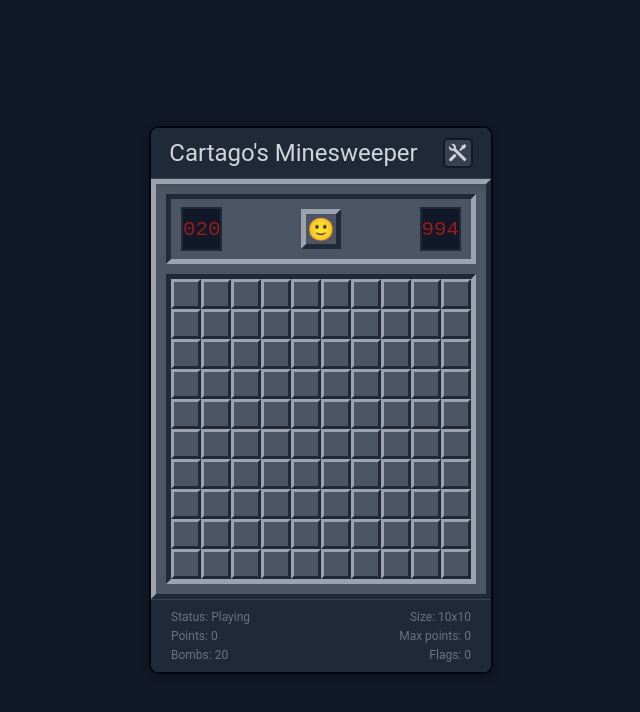
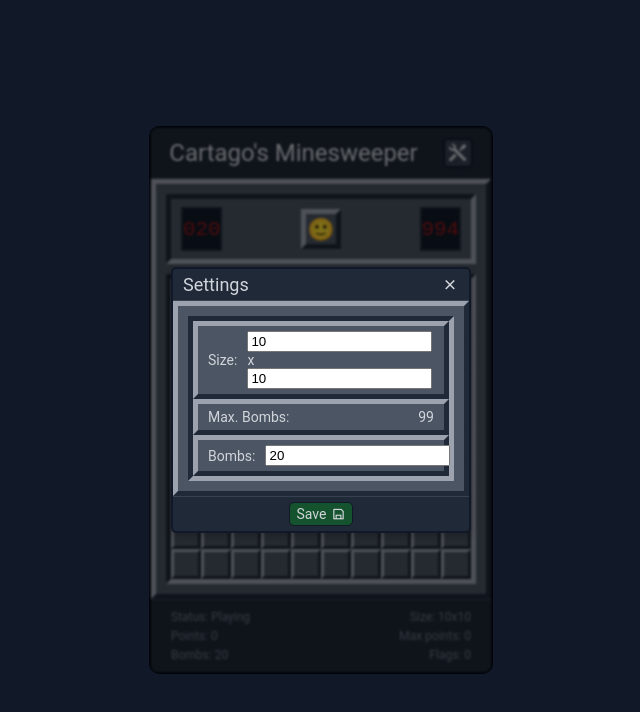
Before and after one commit to CartagoGit/minesweeper, an Angular app: page / in a window 1280 px wide. Shown: the top 712 px of the page, without its empty margins (319-959 px from the left). Built offline with nearby package versions, Linux system fonts and the light colour scheme.

Commit message:
Estilamos el modal de settings

```diff
--- a/src/app/components/modal-settings/modal-settings.component.html
+++ b/src/app/components/modal-settings/modal-settings.component.html
@@ -2,10 +2,33 @@
 <main class="modal">
   <section class="modal__header">
     <span class="title">Settings</span>
-    <span class="close" (click)="stateSvc.showModal.set(false)"><i class="ri-close-fill"></i></span>
+    <span class="close" (click)="stateSvc.showModal.set(false)"
+      ><i class="ri-close-fill"></i
+    ></span>
   </section>
   <section class="modal__body">
-    <div class="content"></div>
+    <div class="content">
+      <article class="field size">
+        <span class="label">Size:</span>
+        <span class="value">
+          <input type="number" [value]="stateSvc.sizeTable().rows" />
+          <span class="inter-inputs">x</span>
+          <input type="number" [value]="stateSvc.sizeTable().cols" />
+        </span>
+      </article>
+      <article class="field max-bombs">
+        <span class="label"> Max. Bombs: </span>
+        <span class="value">
+          {{ stateSvc.maxBombs() }}
+        </span>
+      </article>
+      <article class="field bombs">
+        <span class="label"> Bombs: </span>
+        <span class="value">
+          <input type="number" [value]="stateSvc.bombs()" />
+        </span>
+      </article>
+    </div>
   </section>
   <section class="modal__footer">
     <span class="save">
--- a/src/app/components/modal-settings/modal-settings.component.scss
+++ b/src/app/components/modal-settings/modal-settings.component.scss
@@ -13,7 +13,6 @@
   z-index: 1;
 }
 
-
 .modal {
   z-index: 2;
   display: flex;
@@ -23,7 +22,7 @@
   border-radius: 5px;
   box-sizing: border-box;
   background-color: var(--gray-800);
-  min-width: 200px;
+  width: 300px;
   &__header,
   &__footer,
   &__body {
@@ -54,12 +53,27 @@
     padding: 10px;
     background-color: var(--gray-600);
     .content {
+      display: flex;
+      flex-direction: column;
+
+      font-size: 14px;
       background-color: var(--gray-500);
       box-sizing: border-box;
       width: 100%;
-      padding: 10px;
+
       border: var(--border);
       border-color: var(--border-color-interior);
+      .field {
+        background-color: var(--gray-600);
+        display: flex;
+        flex-direction: row;
+        padding: 5px 10px;
+        gap: 10px;
+        align-items: center;
+        justify-content: space-between;
+        border: var(--border);
+        border-color: var(--border-color-exterior);
+      }
     }
   }
   &__footer {
--- a/src/app/components/table/table.component.html
+++ b/src/app/components/table/table.component.html
@@ -5,7 +5,9 @@
   <div class="cell" (contextmenu)="$event.preventDefault()">
     @if(cell.value === 'bomb'){
     {{ "💣" }}
-    } @else if (cell.value !== 'empty') {
+    } @else if(cell.value === 'explosion'){
+    {{ "💥" }}
+    }@else if (cell.value !== 'empty') {
     {{ !!cell.value ? cell.value : " " }}
     }
   </div>
--- a/src/app/components/table/table.component.ts
+++ b/src/app/components/table/table.component.ts
@@ -32,8 +32,10 @@ export class TableComponent {
     const table = this.stateSvc.table();
     const cell = table[row][col];
     if (cell.value === 'empty') this.stateSvc.showNearCells(position);
-    else if (cell.value === 'bomb') this.stateSvc.stopGame('lost');
-    else {
+    else if (cell.value === 'bomb') {
+      cell.value = 'explosion';
+      this.stateSvc.stopGame('lost');
+    } else {
       cell.state = 'visible';
       this.stateSvc.cleanedCells.set(this.stateSvc.cleanedCells() + 1);
     }
--- a/src/app/pages/game/game.component.html
+++ b/src/app/pages/game/game.component.html
@@ -1,3 +1,5 @@
+<div class="game-container">
+
   <app-header />
 
   <main>
@@ -8,3 +10,4 @@
   <app-footer />
 
   <app-modal-settings [ngClass]="{'opacity-0': !stateSvc.showModal()}"/>
+</div>
--- a/src/app/pages/game/game.component.scss
+++ b/src/app/pages/game/game.component.scss
@@ -1,12 +1,18 @@
 :host {
   position: relative;
+  border-radius: 10px;
+  overflow: hidden;
+  border-radius: 10px;
+}
+.game-container {
+  border-radius: 10px;
+  overflow: hidden;
   display: grid;
   grid-template-areas: "header" "main" "footer";
   background-color: var(--gray-600);
   border: 2px solid var(--gray-950);
-  border-radius: 10px;
-  overflow: hidden;
   box-shadow: var(--box-shadow);
+  box-sizing: border-box;
 }
 
 app-header,
--- a/src/app/shared/interfaces/game.interface.ts
+++ b/src/app/shared/interfaces/game.interface.ts
@@ -12,6 +12,6 @@ export interface IPosition {
 }
 
 export interface ICellState {
-  value: number | 'bomb' | 'empty';
+  value: number | 'bomb' | 'empty' | 'explosion';
   state: 'visible' | 'hidden' | 'flag' | 'question';
 }
--- a/src/app/shared/services/state.service.ts
+++ b/src/app/shared/services/state.service.ts
@@ -37,7 +37,7 @@ export class StateService {
 
   // Bombs
   private _minBombs = 1;
-  private _maxBombs = computed(() => {
+  public maxBombs = computed(() => {
     const { rows, cols } = this.sizeTable();
     return Math.floor(rows * cols - 1);
   });
@@ -74,7 +74,7 @@ export class StateService {
   public isRightClicking = signal(false);
   public cdTable: ChangeDetectorRef | undefined = undefined;
   public cleanedCells = signal(0);
-  public showModal = signal(false);
+  public showModal = signal(true);
 
   // ANCHOR : Constructor
   constructor(private _localstorageSvc: LocalStorageService) {
@@ -83,7 +83,7 @@ export class StateService {
     effect(
       () => {
         const bombs = untracked(this.bombs);
-        if (bombs > this._maxBombs() || bombs < this._minBombs)
+        if (bombs > this.maxBombs() || bombs < this._minBombs)
           this.bombs.set(this._getDefaultBombs());
       },
       { allowSignalWrites: true }
```
Lines whose indentation alone changed are shown as unchanged.
